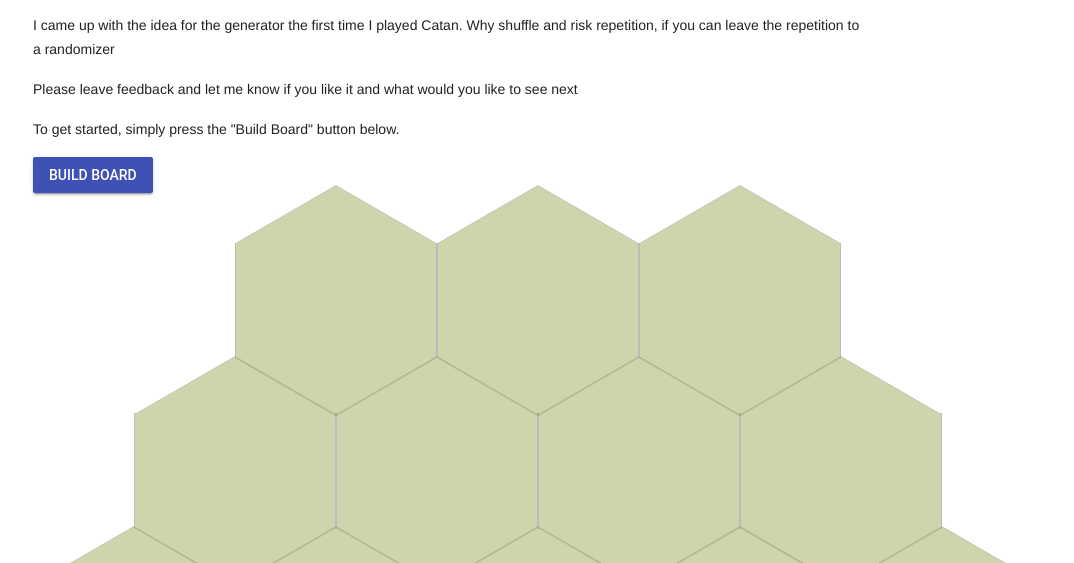
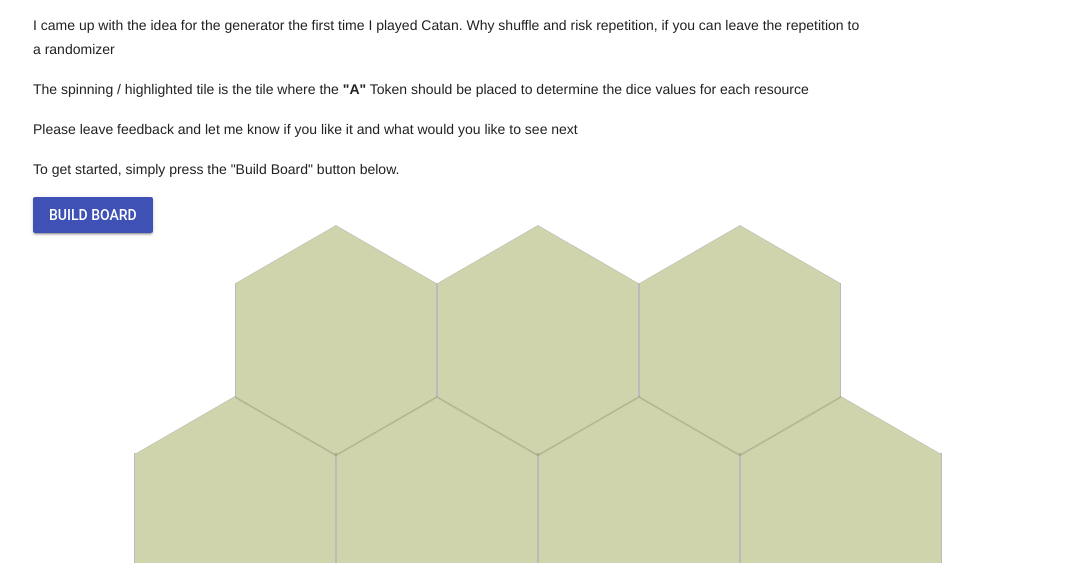
Before and after one commit to SirFixAL0t/CatanBoardGenerator, a plain HTML site: page index.html in a window 1280 px wide. Shown: the part 171-734 px from the top of the page, without its empty margins (191-1265 px from the left). Drawn offline with nearby package versions, Linux system fonts and the light colour scheme.

Commit message:
Adding more instructions to the index page to indicate that the highlighted and spinning tile is the A token spot

```diff
--- a/index.html
+++ b/index.html
@@ -24,6 +24,7 @@
             <div>
                 <p>Howdy! Welcome to the "Settlers of Catan" board generator. This is an early version and will be upgraded in the future</p>
                 <p>I came up with the idea for the generator the first time I played Catan. Why shuffle and risk repetition, if you can leave the repetition to a randomizer</p>
+                <p>The spinning / highlighted tile is the tile where the <b>"A"</b> Token should be placed to determine the dice values for each resource</p>
                 <p>Please leave feedback and let me know if you like it and what would you like to see next</p>
                 <p>To get started, simply press the "Build Board" button below.</p>
                 <button class="mdl-button mdl-js-button mdl-button--raised mdl-button--colored" id="build_board_button">
```
